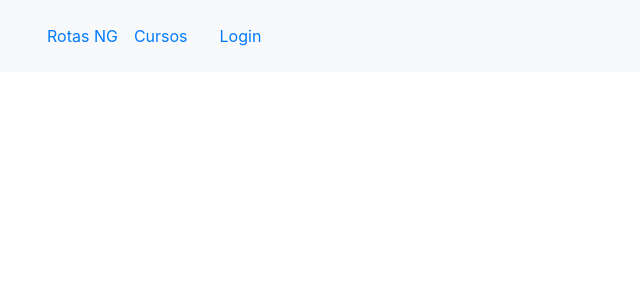
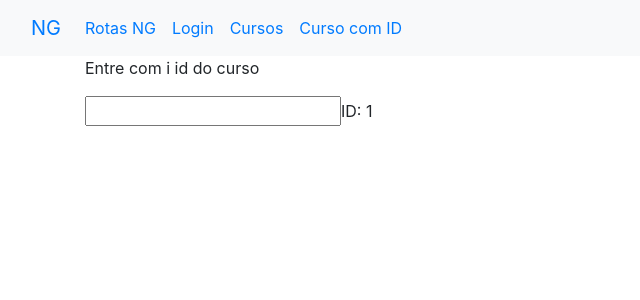
Before and after one commit to EderVoR/angular-loiane, an Angular app in the folder 07-rotas/: page /curso/1 in a window 1280 px wide. Before the commit this address led to /. Shown: the top 300 px of the page, without its empty margins (0-640 px from the left). Built offline with nearby package versions, Linux system fonts and the light colour scheme.

Commit message:
Difinindo e extraindo parametros de roteamento

```diff
--- a/07-rotas/src/app/app.component.html
+++ b/07-rotas/src/app/app.component.html
@@ -1,13 +1,31 @@
-
-<nav class="navbar bg-light">
+<nav class="navbar navbar-expand-lg bg-light">
   <div class="container-fluid">
-    <a class="navbar" href="#">
-      <a routerLink="" class="nav-brand active">Rotas NG</a>
-      <a routerLink="cursos" class="nav-link">Cursos</a>
-      <a routerLink="login" class="nav-link">Login</a>
-    </a>
+    <a class="navbar-brand">NG</a>
+    <button class="navbar-toggler" type="button" data-bs-toggle="collapse" data-bs-target="#navbarNav" aria-controls="navbarNav" aria-expanded="false" aria-label="Toggle navigation">
+      <span class="navbar-toggler-icon"></span>
+    </button>
+    <div class="collapse navbar-collapse" id="navbarNav">
+      <ul class="navbar-nav">
+        <li class="nav-item" routerLinkActive="active">
+          <a routerLink="" class="nav-link">Rotas NG</a>
+        </li>
+        <li class="nav-item" routerLinkActive="active" >
+          <a routerLink="login" class="nav-link">Login</a>
+        </li>
+        <li class="nav-item" routerLinkActive="active" >
+          <a routerLink="cursos" class="nav-link">Cursos</a>
+        </li>
+        <li class="nav-item" routerLinkActive="active" >
+          <a [routerLink]="['curso', idCurso.value]" class="nav-link">Curso com ID</a>
+        </li>
+      </ul>
+    </div>
   </div>
 </nav>
 <div class="container">
+  <p>
+    Entre com i id do curso
+  </p>
+  <input #idCurso>
   <router-outlet></router-outlet>
 </div>
--- a/07-rotas/src/app/app.module.ts
+++ b/07-rotas/src/app/app.module.ts
@@ -6,13 +6,15 @@ import { CursosComponent } from './cursos/cursos.component';
 import { HomeComponent } from './home/home.component';
 import { LoginComponent } from './login/login.component';
 import { routing } from './app.routing';
+import { CursoDetalheComponent } from './curso-detalhe/curso-detalhe.component';
 
 @NgModule({
   declarations: [
     AppComponent,
     CursosComponent,
     HomeComponent,
-    LoginComponent
+    LoginComponent,
+    CursoDetalheComponent
   ],
   imports: [
     BrowserModule,
--- a/07-rotas/src/app/app.routing.ts
+++ b/07-rotas/src/app/app.routing.ts
@@ -1,3 +1,4 @@
+import { CursoDetalheComponent } from './curso-detalhe/curso-detalhe.component';
 import { RouterModule } from "@angular/router";
 import { Routes } from '@angular/router';
 import { ModuleWithProviders } from "@angular/core";
@@ -8,6 +9,7 @@ import { HomeComponent } from './home/home.component';
 
 const APP_ROUTER: Routes = [
   {path: 'cursos', component: CursosComponent},
+  {path: 'curso/:id', component: CursoDetalheComponent},
   {path: 'login', component: LoginComponent},
   {path: '', component: HomeComponent}
 ]
--- /dev/null
+++ b/07-rotas/src/app/curso-detalhe/curso-detalhe.component.html
@@ -0,0 +1 @@
+ID: {{ id }}
--- /dev/null
+++ b/07-rotas/src/app/curso-detalhe/curso-detalhe.component.ts
@@ -0,0 +1,20 @@
+import { Component, OnInit } from '@angular/core';
+import { ActivatedRoute } from '@angular/router'
+
+@Component({
+  selector: 'app-curso-detalhe',
+  templateUrl: './curso-detalhe.component.html',
+  styleUrls: ['./curso-detalhe.component.css']
+})
+export class CursoDetalheComponent implements OnInit {
+
+  id: string = '';
+
+  constructor(private route: ActivatedRoute) {
+    this.id = this.route.snapshot.params['id'];
+   }
+
+  ngOnInit(): void {
+  }
+
+}
```
Also changed, not shown: 07-rotas/src/app/curso-detalhe/curso-detalhe.component.css (added), 1 other file (tests, documents, lock files or other folders).
